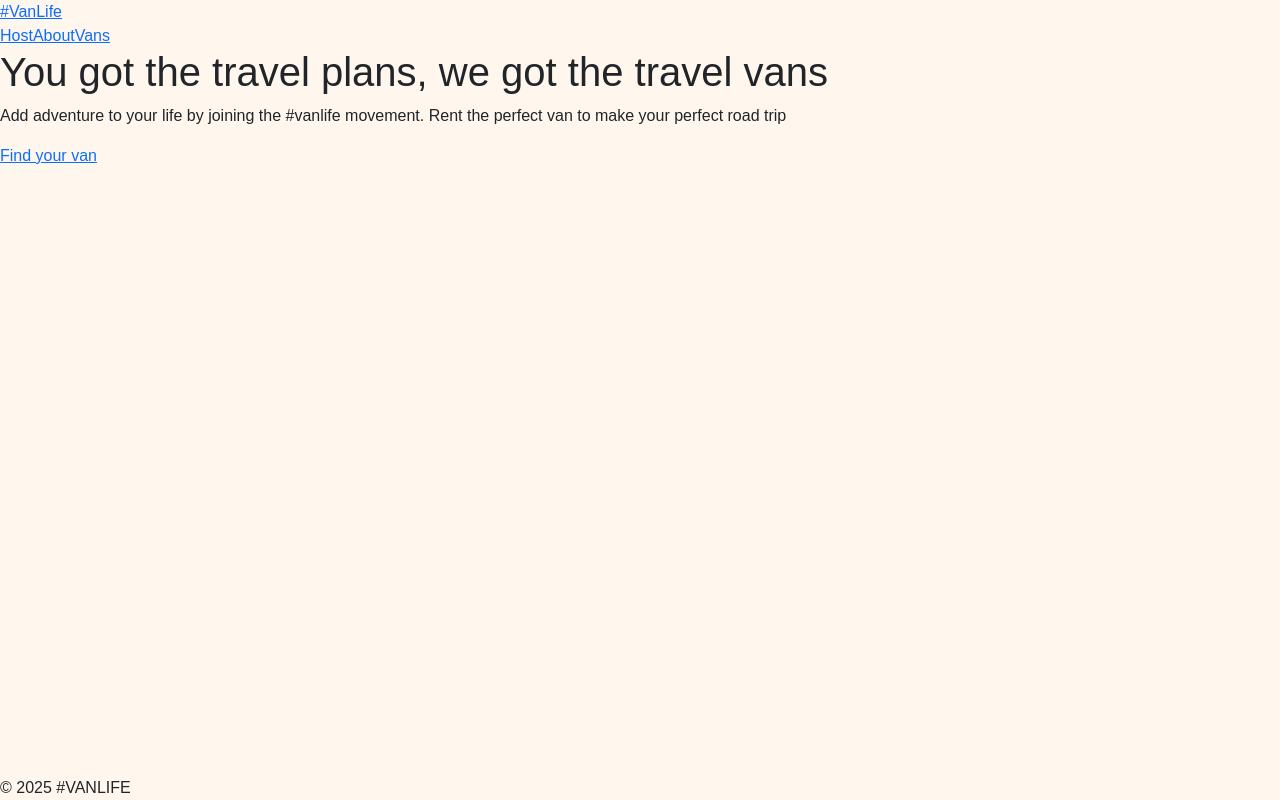
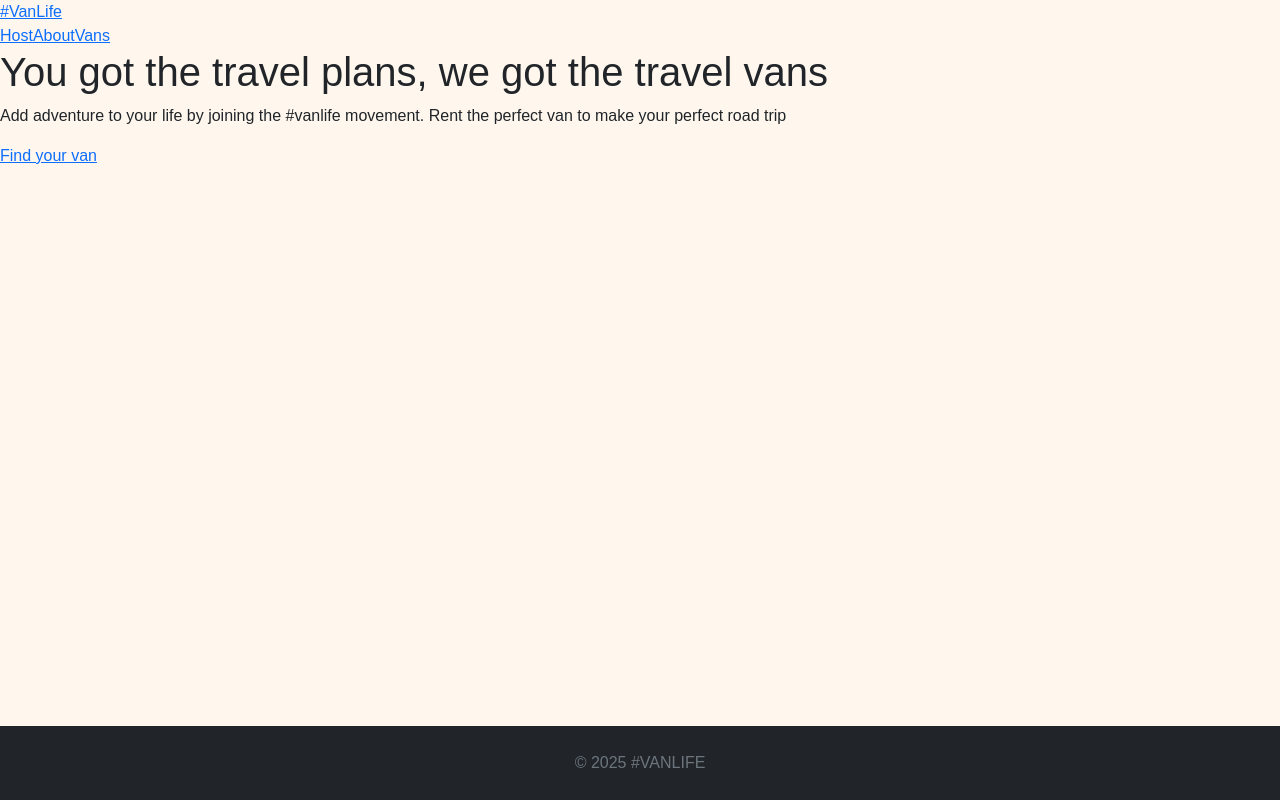
Before and after one commit to FaustoCCR/van-life, a React (Vite) app: page / in a window 1280 px wide. Built offline with nearby package versions, Linux system fonts and the light colour scheme; a web font is replaced by a local one; what miragejs would draw is missing.

Commit message:
chore: Update footer's style

```diff
--- a/src/components/Footer.jsx
+++ b/src/components/Footer.jsx
@@ -1,5 +1,12 @@
 const Footer = () => {
-  return <footer>&#169; 2025 #VANLIFE</footer>
+  return (
+    <footer
+      className='text-center fw-medium text-bg-dark text-secondary d-flex align-items-center justify-content-center flex-shrink-0'
+      style={{ height: '74px' }}
+    >
+      &#169; 2025 #VANLIFE
+    </footer>
+  )
 }
 
 export default Footer
```
